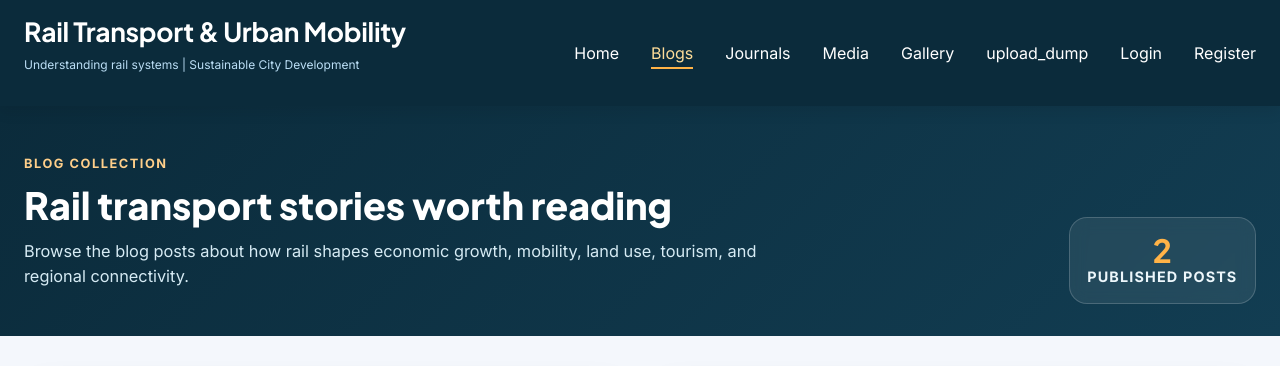
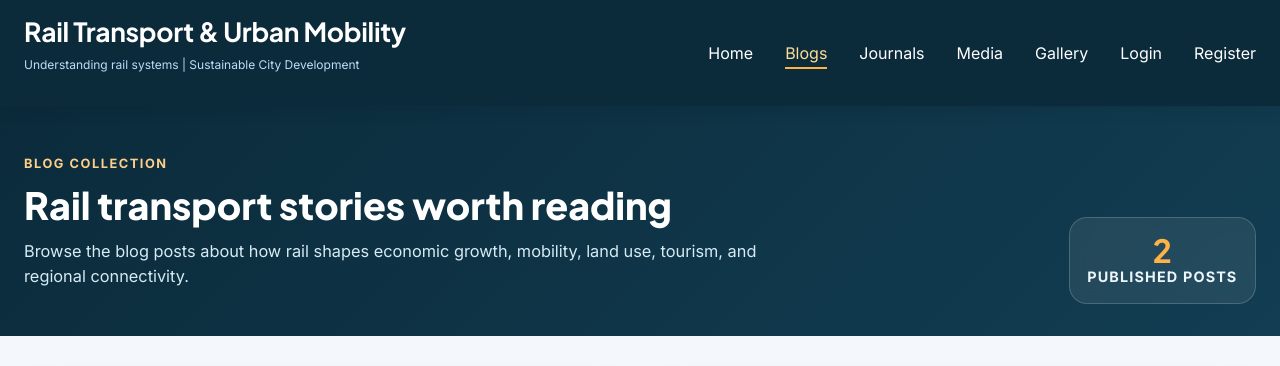
Before and after one commit to Mathew-Ibasco/econ_grp, a Django app: page /econ/blog/ in a window 1280 px wide. Shown: the top 366 px of the page. Run offline with Django 5.2, Linux system fonts and the light colour scheme; data comes from the database, SQL or seed files in the repository; both versions use the stored data as it was after the commit.

Commit message:
added superuser 'asdf' password 'asdf' and locked dump into nav for superuser

```diff
--- a/econ/templates/econ/layout.html
+++ b/econ/templates/econ/layout.html
@@ -42,9 +42,11 @@
         <li><a href="{% url 'journal' %}" class="{% if current_name == 'journal' %}active{% endif %}">Journals</a></li>
         <li><a href="{% url 'vlog' %}" class="{% if current_name == 'vlog' %}active{% endif %}">Media</a></li>
         <li><a href="{% url 'gallery' %}" class="{% if current_name == 'gallery' %}active{% endif %}">Gallery</a></li>
-        <li><a href="{% url 'upload_sql' %}" class="{% if current_name == 'upload_sql' %}active{% endif %}">upload_dump</a></li>
         {% if request.user.is_authenticated %}
-          <li class="profile-nav">
+          {% if request.user.is_superuser %}
+            <li><a href="{% url 'upload_sql' %}" class="{% if current_name == 'upload_sql' %}active{% endif %}">upload SQL Dump</a></li>
+          {% endif %}
+            <li class="profile-nav">
             <details class="profile-menu">
               <summary class="profile-pill" title="{{ request.user.username }}">
                 <i class="fas fa-circle-user"></i>
```
Also changed, not shown: db_local.sqlite3.
